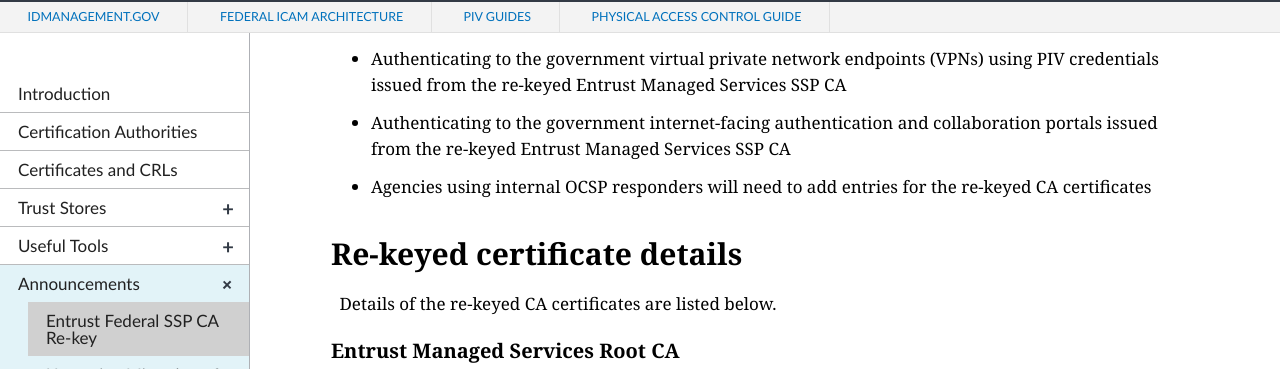
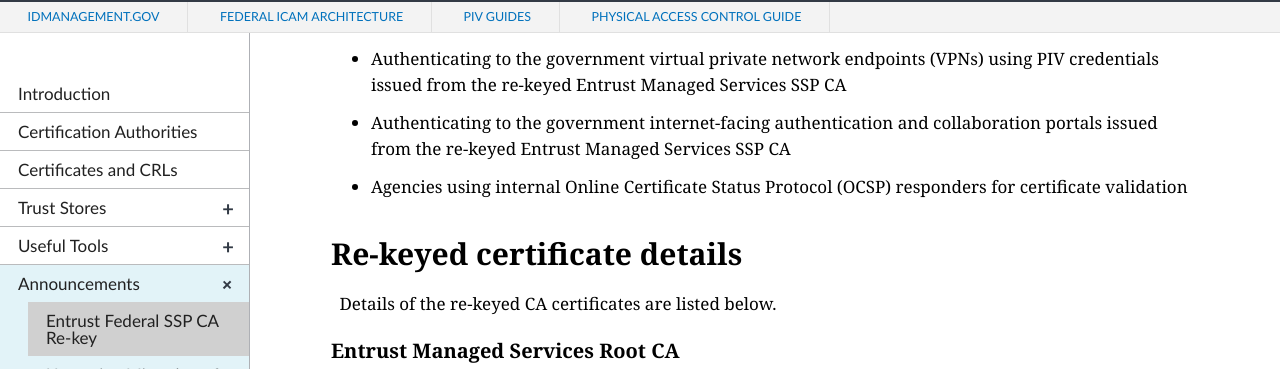
Before and after one commit to GSA/fpki-guides, a Jekyll site: the page built from _announcements/01_entrust_ssp_rekey.md, in a window 1280 px wide and 900 px high, scrolled down 800 px. Shown: the part 85-454 px from the top of the window. Built offline with Jekyll 4.4.1, drawn with Linux system fonts in a browser that asks for light colours; nearby versions of some CDN libraries.

Commit message:
Update 01_entrust_ssp_rekey.md

```diff
--- a/_announcements/01_entrust_ssp_rekey.md
+++ b/_announcements/01_entrust_ssp_rekey.md
@@ -24,7 +24,7 @@
 - Performing smart card logon to the government networks using PIV credentials issued from the re-keyed Entrust Managed Services SSP CA
 - Authenticating to the government virtual private network endpoints (VPNs) using PIV credentials issued from the re-keyed Entrust Managed Services SSP CA
 - Authenticating to the government internet-facing authentication and collaboration portals issued from the re-keyed Entrust Managed Services SSP CA
-- Agencies using internal OCSP responders will need to add entries for the re-keyed CA certificates
+- Agencies using internal Online Certificate Status Protocol (OCSP) responders for certificate validation
 
 
 ## Re-keyed certificate details
```
